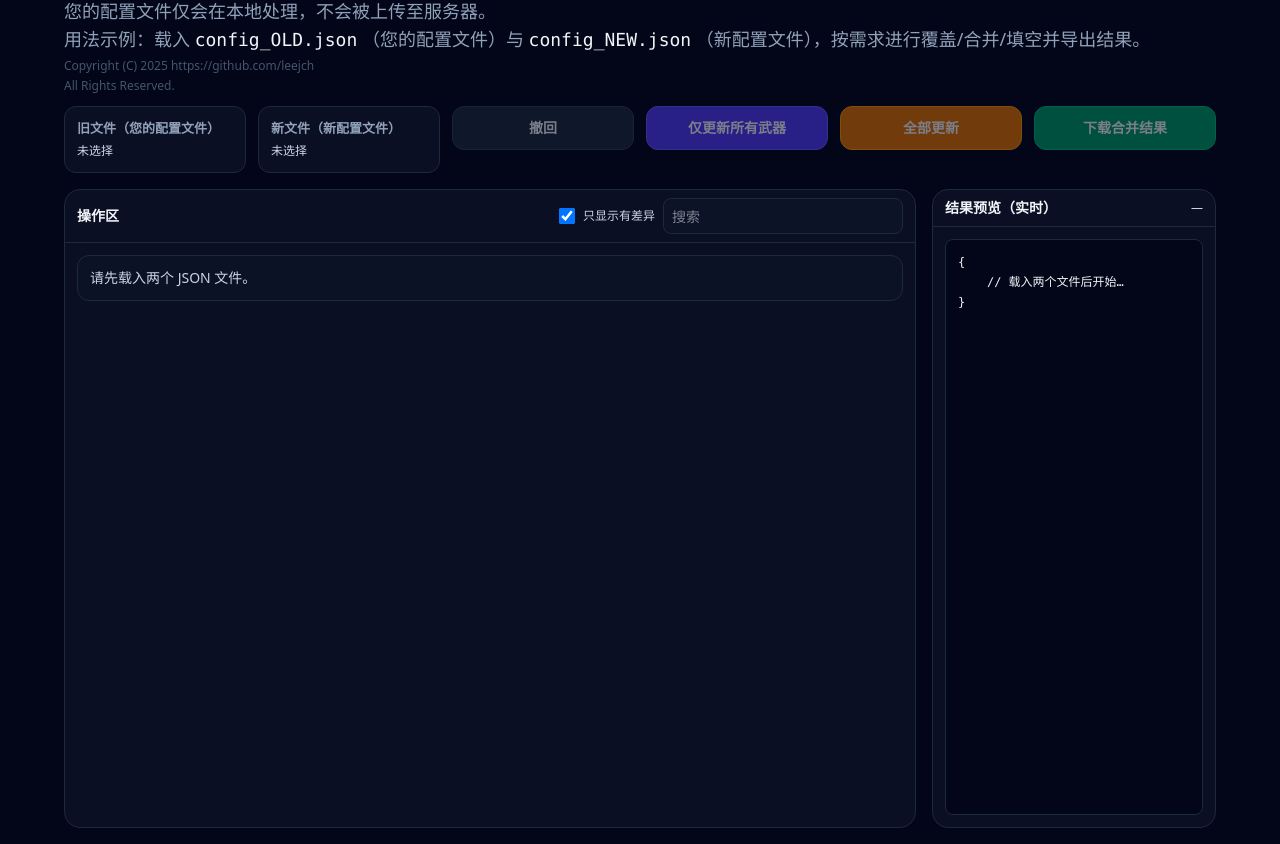
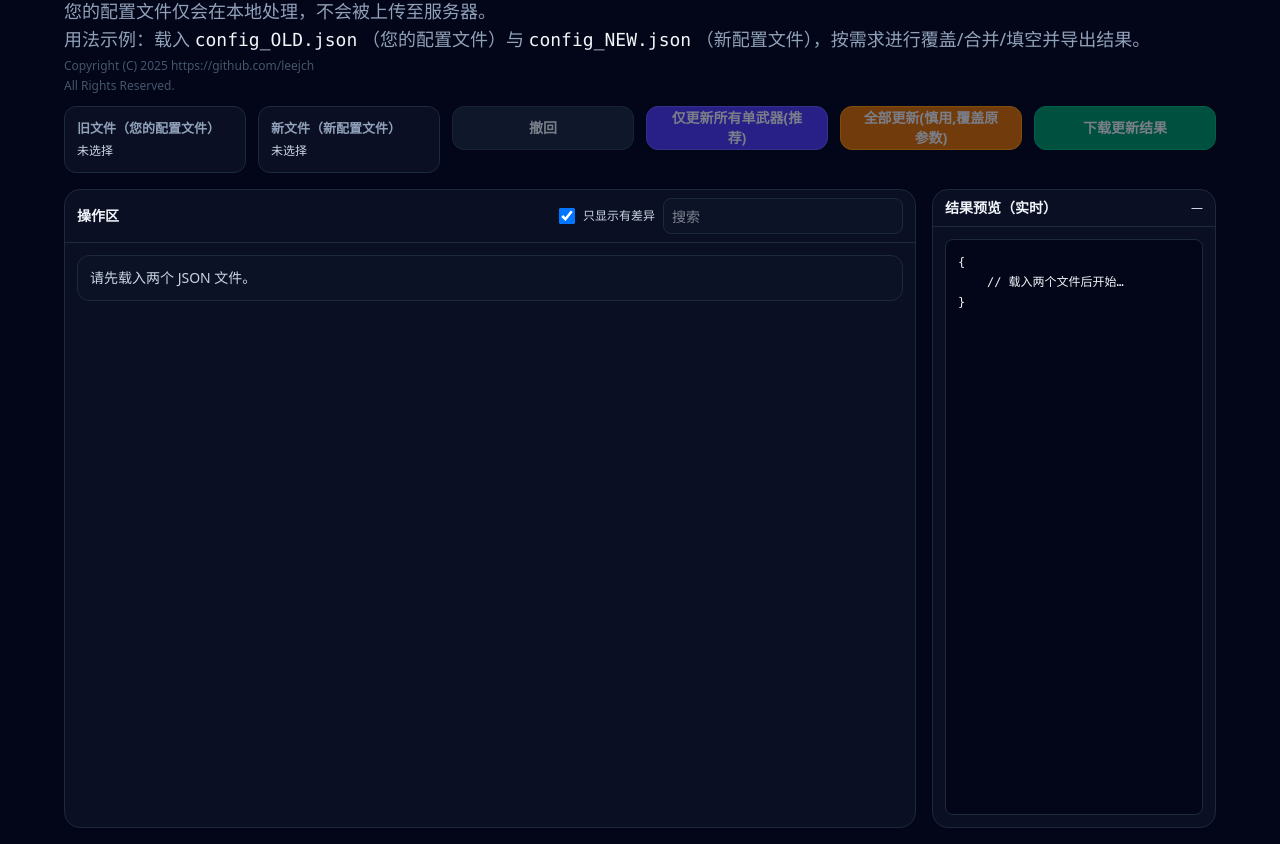
Before and after one commit to leejch/conf_updater, a website: page index.html in a window 1280 px wide. Shown: the part 57-901 px from the top of the page. Drawn offline with Linux system fonts and the light colour scheme.

Commit message:
Update label text for update button.

```diff
--- a/index.html
+++ b/index.html
@@ -52,15 +52,15 @@
         </button>
         <button id="updateWeaponsBtn"
                 class="h-11 px-4 rounded-xl bg-indigo-600 hover:bg-indigo-500 border border-indigo-500 disabled:opacity-50 font-semibold text-sm"
-                disabled>仅更新所有武器
+                disabled>仅更新所有单武器(推荐)
         </button>
         <button id="updateAllBtn"
                 class="h-11 px-4 rounded-xl bg-amber-600 hover:bg-amber-500 border border-amber-500 disabled:opacity-50 font-semibold text-sm"
-                disabled>全部更新
+                disabled>全部更新(慎用,覆盖原参数)
         </button>
         <button id="downloadBtn"
                 class="h-11 px-4 rounded-xl bg-emerald-600 hover:bg-emerald-500 border border-emerald-500 font-bold text-sm disabled:opacity-50"
-                disabled>下载合并结果
+                disabled>下载更新结果
         </button>
     </div>
 
```
